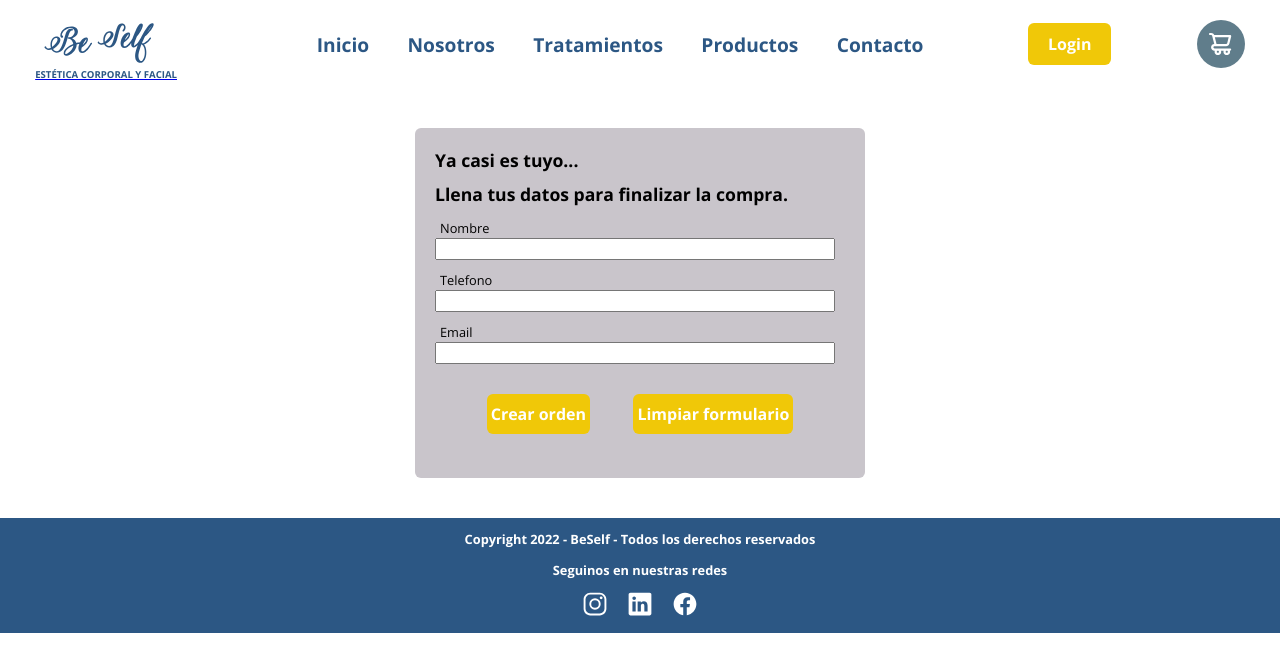
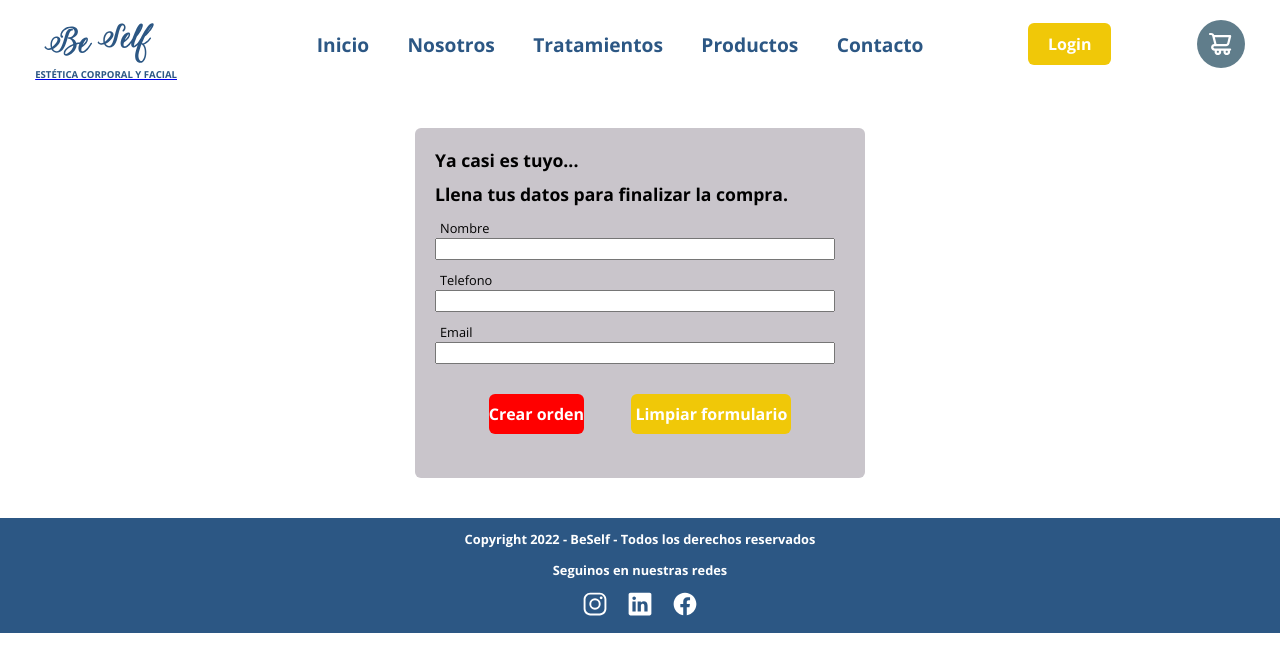
Before and after one commit to pablomilitello/ecommerce_beself, a React (Create React App) app: page /checkout in a window 1280 px wide. Shown: the top 672 px of the page. Built offline with nearby package versions, Linux system fonts and the light colour scheme; no server answers; the database is empty.

Commit message:
vinculo formulario a componente Button

```diff
--- a/src/components/Button/Button.js
+++ b/src/components/Button/Button.js
@@ -4,6 +4,8 @@ function Button(props) {
   let styleButton = {
     backgroundColor: props.color,
     padding: props.padding,
+    type: props.type,
+    disabled: props.disabled,
   };
 
   return (
--- a/src/components/FormCheckout/FormCheckout.js
+++ b/src/components/FormCheckout/FormCheckout.js
@@ -1,4 +1,5 @@
 import React, { useState } from "react";
+import Button from "../Button/Button";
 import "./formCheckout.scss";
 
 function InputForm(props) {
@@ -10,7 +11,7 @@ function InputForm(props) {
   );
 }
 
-export default function FormCheckout(props) {
+export default function FormCheckout() {
   const [userData, setUserData] = useState({
     Nombre: "",
     Telefono: "",
@@ -44,9 +45,7 @@ export default function FormCheckout(props) {
         <InputForm value={userData[field]} name={field} onChange={onInputChange} label={field} userData={userData} />
       ))}
       <div className="divButtons">
-        <button className="formButton" disabled={formIsInvalid()} type="submit">
-          Crear orden
-        </button>
+        <Button color="red" text="Crear orden" onClick={FormCheckout} type="submit" />
 
         <button className="formButton" onClick={() => setUserData({ Nombre: "", Teléfono: "", Email: "" })}>
           Limpiar formulario
```
